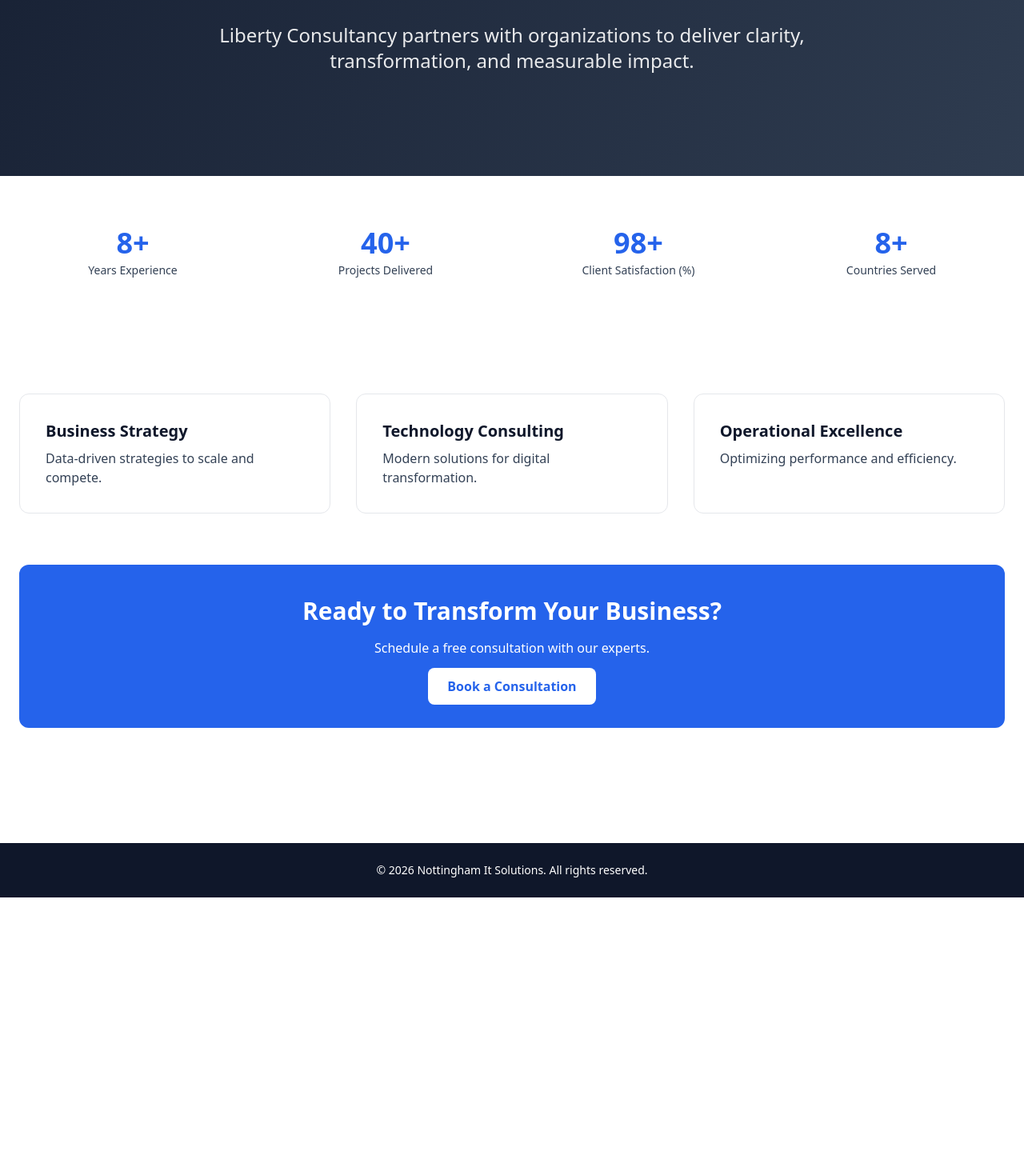
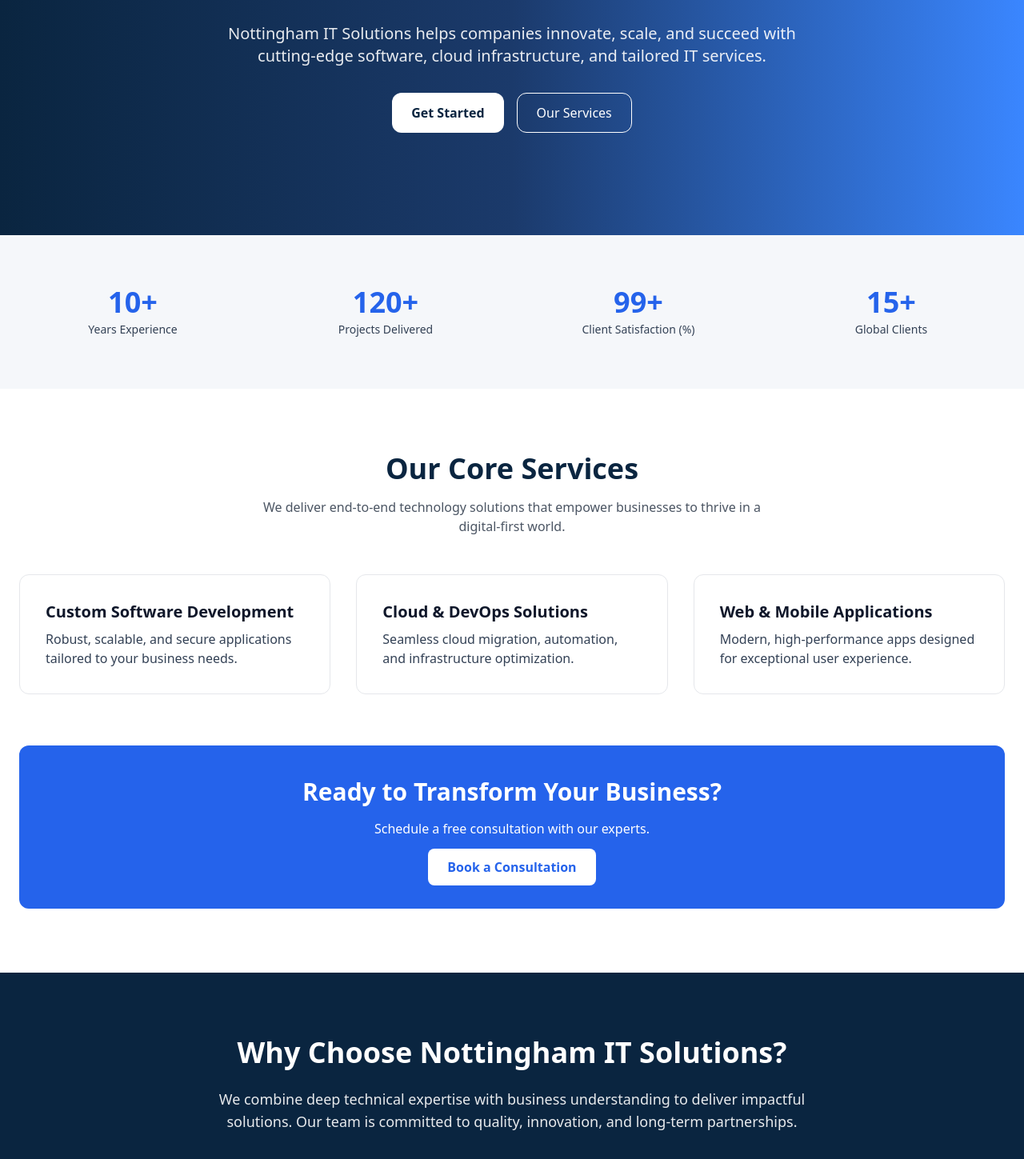
Before and after one commit to NeilJ1306/nottinghamitsolutions, a React (Vite) app: page / in a window 1280 px wide. Shown: the part 321-1770 px from the top of the page at 80% size. Before the commit the page ends 1443 px from the top, so only its background shows below. Built offline with nearby package versions, Linux system fonts and the light colour scheme.

Commit message:
Update Home.jsx

```diff
--- a/src/pages/Home.jsx
+++ b/src/pages/Home.jsx
@@ -1,44 +1,88 @@
 import ServiceCard from "../components/ServiceCard"
 import CTA from "../components/CTA"
 import Counter from "../components/Counter"
-
 
 export default function Home() {
   return (
     <>
       {/* Hero Section */}
-      <section className="hero-bg text-white">
+      <section className="bg-gradient-to-r from-[#0A2540] via-[#1B3A6B] to-[#3A86FF] text-white">
         <div className="max-w-7xl mx-auto px-6 py-32 text-center">
           <h1 className="text-4xl md:text-6xl font-bold mb-6 leading-tight">
-            Strategic Consulting for Sustainable Growth
+            Building Scalable Digital Solutions for Modern Businesses
           </h1>
-          <p className="text-lg md:text-2xl opacity-90 max-w-3xl mx-auto">
-            Liberty Consultancy partners with organizations to deliver clarity,
-            transformation, and measurable impact.
+          <p className="text-lg md:text-xl opacity-90 max-w-3xl mx-auto mb-8">
+            Nottingham IT Solutions helps companies innovate, scale, and succeed
+            with cutting-edge software, cloud infrastructure, and tailored IT services.
           </p>
+
+          <div className="flex justify-center gap-4 flex-wrap">
+            <button className="bg-white text-[#0A2540] px-6 py-3 rounded-xl font-semibold hover:scale-105 transition">
+              Get Started
+            </button>
+            <button className="border border-white px-6 py-3 rounded-xl hover:bg-white hover:text-[#0A2540] transition">
+              Our Services
+            </button>
+          </div>
         </div>
       </section>
 
       {/* Metrics Section */}
-    <section className="max-w-7xl mx-auto px-6 py-16">
-      <div className="grid grid-cols-2 md:grid-cols-4 gap-8">
-        <Counter value={8} label="Years Experience" />
-        <Counter value={40} label="Projects Delivered" />
-        <Counter value={98} label="Client Satisfaction (%)" />
-        <Counter value={8} label="Countries Served" />
-      </div>
-    </section>
+      <section className="bg-[#F5F7FA]">
+        <div className="max-w-7xl mx-auto px-6 py-16">
+          <div className="grid grid-cols-2 md:grid-cols-4 gap-8 text-center">
+            <Counter value={10} label="Years Experience" />
+            <Counter value={120} label="Projects Delivered" />
+            <Counter value={99} label="Client Satisfaction (%)" />
+            <Counter value={15} label="Global Clients" />
+          </div>
+        </div>
+      </section>
 
-
-      {/* Services */}
+      {/* Services Section */}
       <section className="max-w-7xl mx-auto px-6 py-20">
-        <div className="grid md:grid-cols-3 gap-8">
-          <ServiceCard title="Business Strategy" desc="Data-driven strategies to scale and compete." />
-          <ServiceCard title="Technology Consulting" desc="Modern solutions for digital transformation." />
-          <ServiceCard title="Operational Excellence" desc="Optimizing performance and efficiency." />
+        <div className="text-center mb-12">
+          <h2 className="text-3xl md:text-4xl font-bold text-[#0A2540] mb-4">
+            Our Core Services
+          </h2>
+          <p className="text-gray-600 max-w-2xl mx-auto">
+            We deliver end-to-end technology solutions that empower businesses
+            to thrive in a digital-first world.
+          </p>
         </div>
 
-        <CTA />
+        <div className="grid md:grid-cols-3 gap-8">
+          <ServiceCard
+            title="Custom Software Development"
+            desc="Robust, scalable, and secure applications tailored to your business needs."
+          />
+          <ServiceCard
+            title="Cloud & DevOps Solutions"
+            desc="Seamless cloud migration, automation, and infrastructure optimization."
+          />
+          <ServiceCard
+            title="Web & Mobile Applications"
+            desc="Modern, high-performance apps designed for exceptional user experience."
+          />
+        </div>
+
+        <div className="mt-16">
+          <CTA />
+        </div>
+      </section>
+
+      {/* About Section */}
+      <section className="bg-[#0A2540] text-white">
+        <div className="max-w-7xl mx-auto px-6 py-20 text-center">
+          <h2 className="text-3xl md:text-4xl font-bold mb-6">
+            Why Choose Nottingham IT Solutions?
+          </h2>
+          <p className="max-w-3xl mx-auto text-lg opacity-90">
+            We combine deep technical expertise with business understanding to
+            deliver impactful solutions. Our team is committed to quality,
+            innovation, and long-term partnerships.
+          </p>
+        </div>
       </section>
     </>
   )
```
